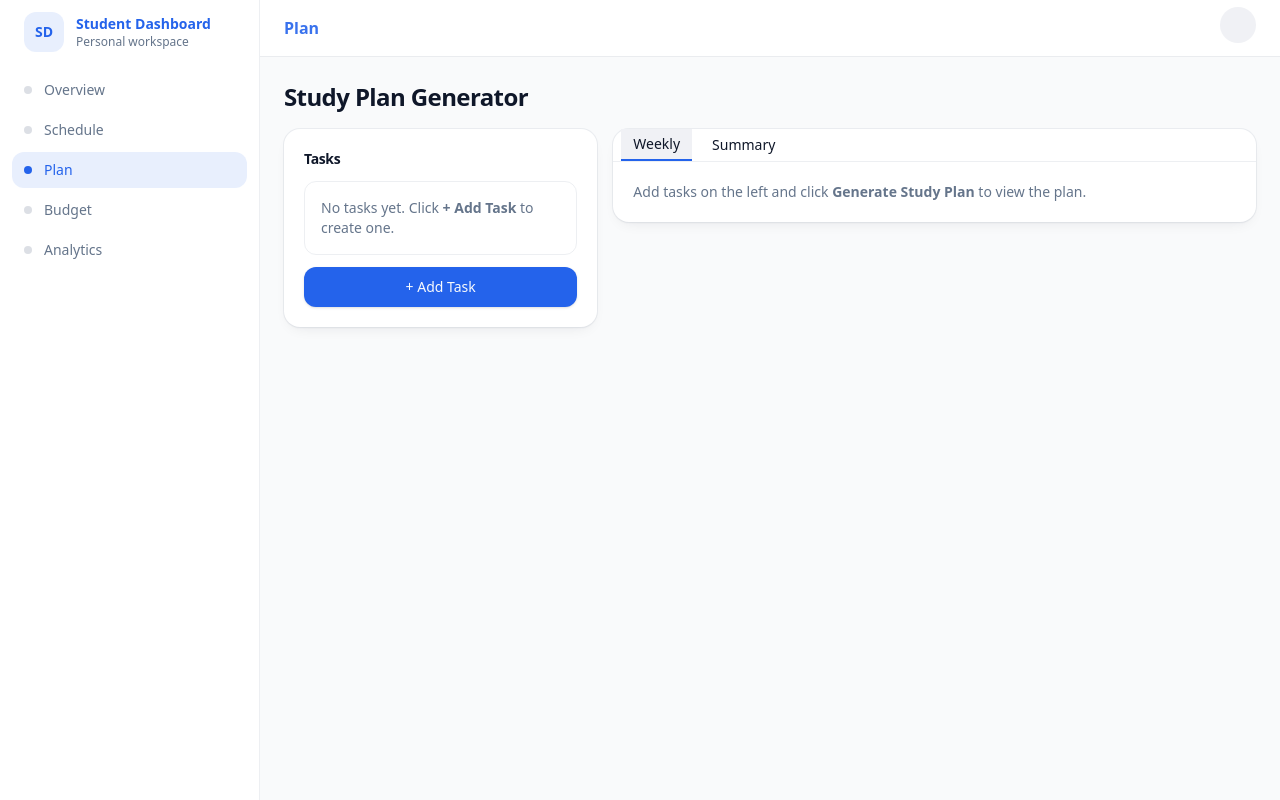
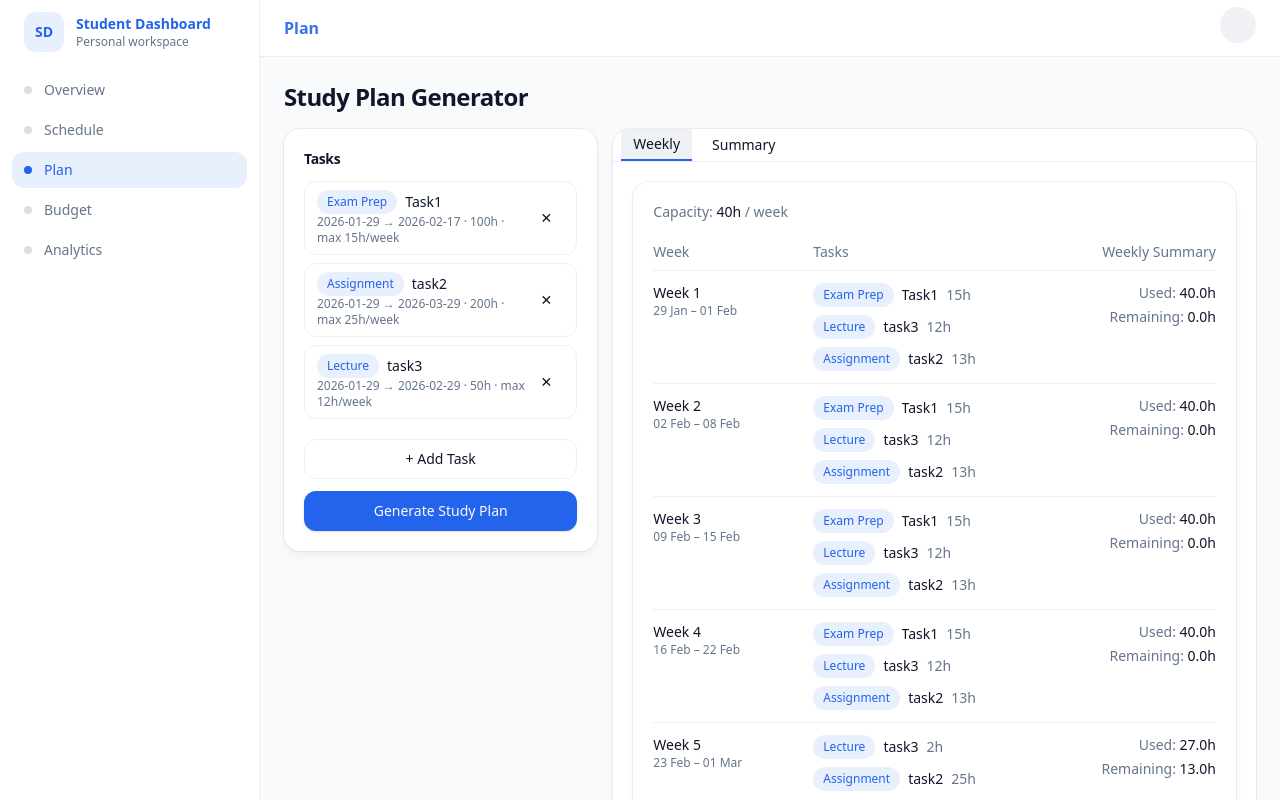
Before and after one commit to group6-dashboard/student-dashboard, a Next.js app: page /study-plan in a window 1280 px wide. Shown: the top 800 px of the page. Built offline with nearby package versions, Linux system fonts and the light colour scheme.

Commit message:
feat: add mock data for study plan generator

```diff
--- a/package.json
+++ b/package.json
@@ -11,6 +11,7 @@
   "dependencies": {
     "@radix-ui/react-slot": "^1.2.4",
     "class-variance-authority": "^0.7.1",
+    "clsx": "^2.1.1",
     "lucide-react": "^0.563.0",
     "next": "16.1.1",
     "react": "^19.2.3",
--- a/src/app/(dashboard)/study-plan/page.tsx
+++ b/src/app/(dashboard)/study-plan/page.tsx
@@ -11,12 +11,47 @@ import type { PlanResult, StudyTask } from "@/lib/study-plan/types";
 import { generateStudyPlan } from "@/lib/study-plan/planner";
 import { useState } from "react";
 
+const mockTasks: StudyTask[] = [
+  {
+    id: "mock-1",
+    title: "Task1",
+    type: "Exam Prep",
+    startDate: "2026-01-29",
+    endDate: "2026-02-17",
+    totalHours: 100,
+    maxHoursPerWeek: 15,
+    availableDays: ["Mon", "Tue", "Wed", "Thu", "Fri"],
+  },
+  {
+    id: "mock-2",
+    title: "task2",
+    type: "Assignment",
+    startDate: "2026-01-29",
+    endDate: "2026-03-29",
+    totalHours: 200,
+    maxHoursPerWeek: 25,
+    availableDays: ["Mon", "Tue", "Wed", "Thu", "Fri"],
+  },
+  {
+    id: "mock-3",
+    title: "task3",
+    type: "Lecture",
+    startDate: "2026-01-29",
+    endDate: "2026-02-29",
+    totalHours: 50,
+    maxHoursPerWeek: 12,
+    availableDays: ["Mon", "Tue", "Wed", "Thu", "Fri"],
+  },
+];
+
 export default function StudyPlanGenerator() {
-  const [tasks, setTasks] = useState<StudyTask[]>([]);
+  const [tasks, setTasks] = useState<StudyTask[]>(mockTasks);
   const [open, setOpen] = useState(false);
 
   const [tab, setTab] = useState<TabKey>("Weekly");
-  const [result, setResult] = useState<PlanResult | null>(null);
+  const [result, setResult] = useState<PlanResult | null>(() =>
+    generateStudyPlan(mockTasks),
+  );
 
   const onAddTask = (task: StudyTask) => {
     setTasks((prev) => [...prev, task]);
@@ -63,7 +98,16 @@ export default function StudyPlanGenerator() {
                 <WeeklyView result={result} />
               ) : (
                 <div className="text-sm text-muted-foreground">
-                  Summary tab is under development.
+                  <p>
+                    This summary view is designed as a set of weekly donut
+                    charts.{" "}
+                  </p>
+                  <br />
+                  <p>
+                    Each chart represents one week, giving users a high-level
+                    overview of how their study time is allocated and how it
+                    evolves over the month.
+                  </p>
                 </div>
               )}
             </div>
--- a/src/lib/study-plan/date.ts
+++ b/src/lib/study-plan/date.ts
@@ -55,6 +55,6 @@ export function weeksBetween(
 
 export function formatRange(start: Date, end: Date): string {
   const fmt = (d: Date) =>
-    d.toLocaleDateString(undefined, { month: "short", day: "2-digit" });
+    d.toLocaleDateString("en-GB", { month: "short", day: "2-digit" });
   return `${fmt(start)} – ${fmt(end)}`;
 }
```
Also changed, not shown: 1 other file (tests, documents, lock files or other folders).
